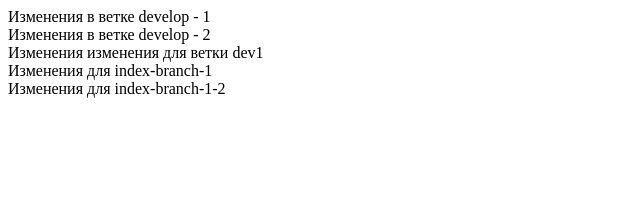
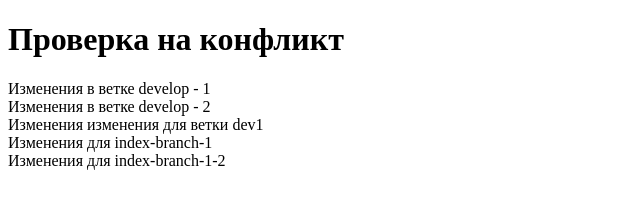
Before and after one commit to psywalker/test, a plain HTML site: page index.html in a window 1280 px wide. Shown: the whole page, without its empty margins (0-640 px from the left). Drawn offline with Linux system fonts and the light colour scheme.

Commit message:
заголовок. проверка на конфликт

```diff
--- a/index.html
+++ b/index.html
@@ -8,6 +8,7 @@
 </head>
 <body>
   <header>
+    <h1>Проверка на конфликт</h1>
     <div class="logo">Изменения в ветке develop - 1</div>
     <nav class="main-nav">Изменения в ветке develop - 2</nav>
     <div class="search">Изменения изменения для ветки dev1</div>
```
